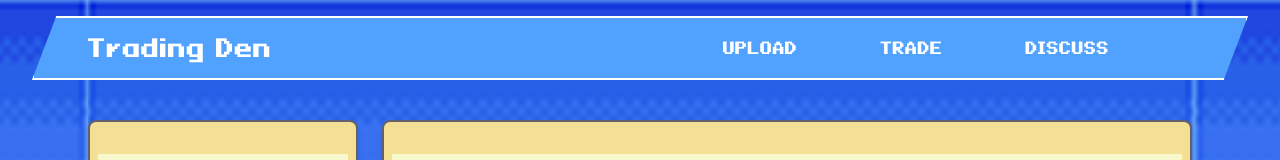
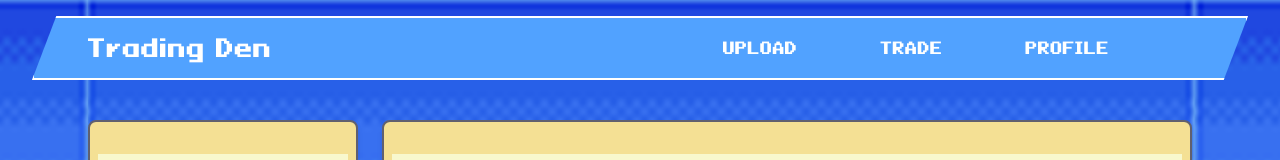
Before and after one commit to sabrina-xing/pokemon, a Next.js app in the folder client/: page /dashboard in a window 1280 px wide. Shown: the top 160 px of the page. Built offline with nearby package versions, Linux system fonts and the light colour scheme.

Commit message:
update navbar tab names

```diff
--- a/client/src/app/components/navbar.tsx
+++ b/client/src/app/components/navbar.tsx
@@ -30,8 +30,8 @@ export default function Navbar() {
 
         <div className="flex w-1/2 justify-evenly font-bold">
           <a href="/upload" className="hover:text-gray-300">UPLOAD</a>
-          <a href="/trade" className="hover:text-gray-300">TRADE</a>
-          <a href="/discuss" className="hover:text-gray-300">DISCUSS</a>
+          <a href="/dashboard" className="hover:text-gray-300">TRADE</a>
+          <a href="/profile" className="hover:text-gray-300">PROFILE</a>
         </div>
       </div>
 
```
